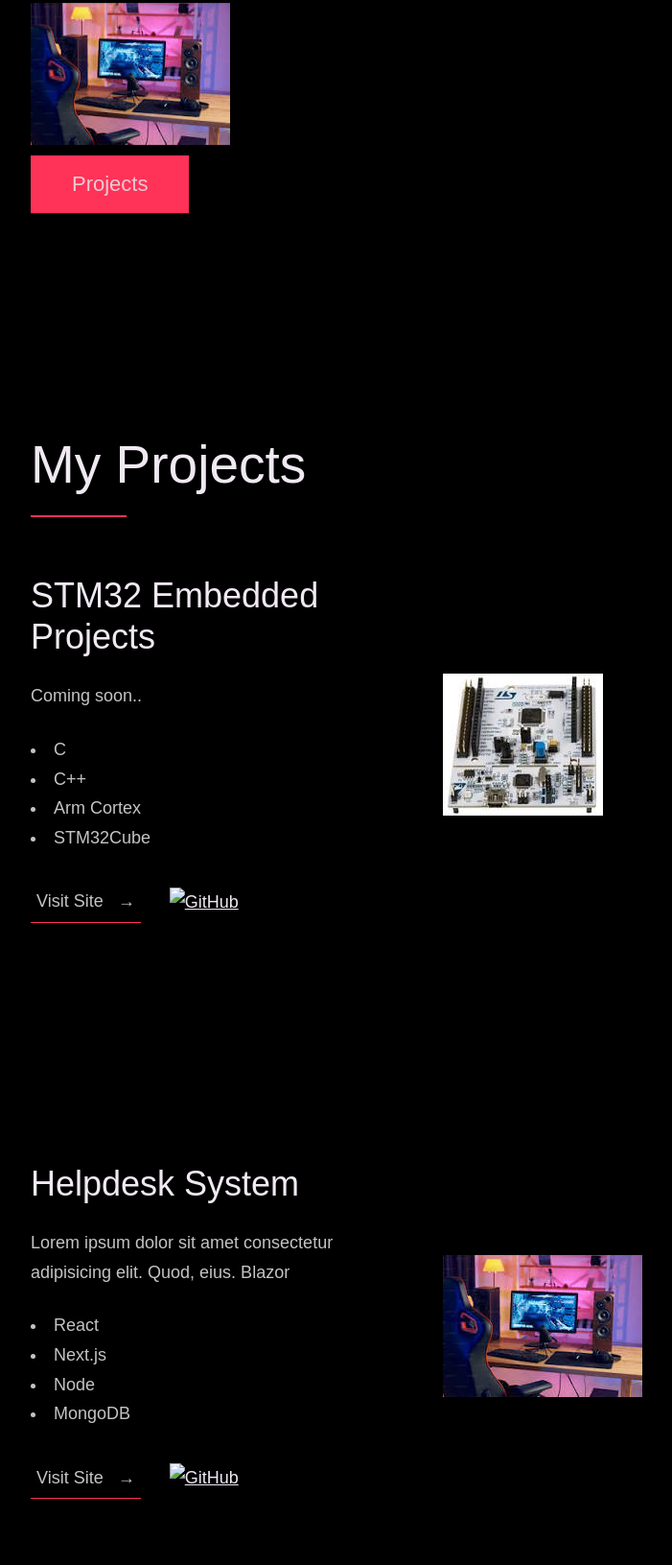
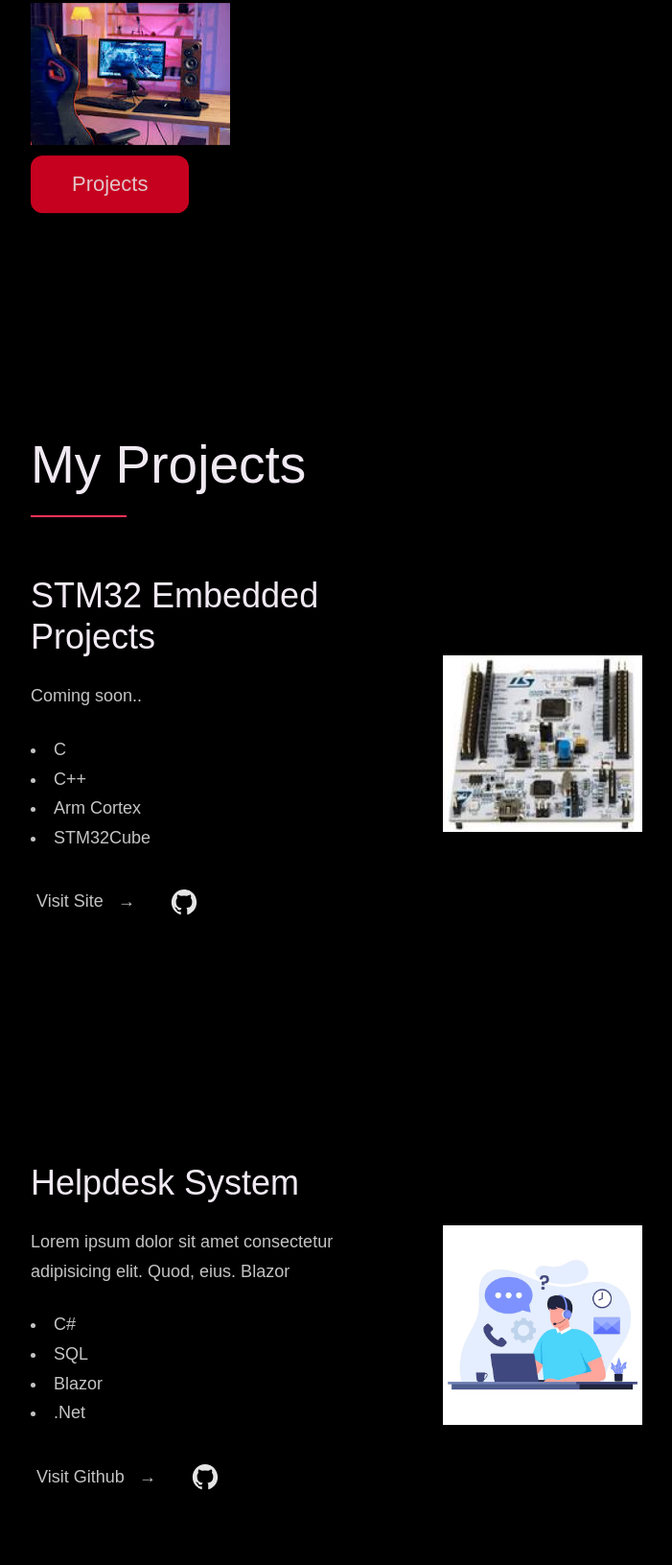
Before and after one commit to adamc109/Websites, a plain HTML site: page index.html in a window 1280 px wide. Shown: the part 469-2100 px from the top of the page at 96% size, without its empty margins (58-759 px from the left). Drawn offline with Linux system fonts and the light colour scheme; a web font is replaced by a local one.

Commit message:
Add new style colours

```diff
--- a/index.css
+++ b/index.css
@@ -188,7 +188,7 @@ p {
 /* --------------------------------------- */
 
 a {
-    color: var(--white);
+    color: var(--pink);
     font-weight: 400;
     font-family: 'Jost', sans-serif;
     transition: all .2s;
@@ -219,8 +219,9 @@ body:not(.user-is-tabbing) a:focus {
     padding: 1rem 4.2rem;
     text-decoration: none;
     color: inherit;
-    border: 1px solid  var(--pink);
+    border: 1px solid  #C6011F;
     font-weight: 400;
+    border-radius: 12px;
 }
 
 .btn:focus {
@@ -234,7 +235,7 @@ body:not(.user-is-tabbing) a:focus {
     top: 0;
     left: 0;
     right: 100%;
-    background: var(--white);
+    background: #C6011F;
     height: 100%;
     z-index: -1;
     transition: all 0.2s cubic-bezier(1, 0.68, 0.16, 0.9);
@@ -247,7 +248,7 @@ body:not(.user-is-tabbing) a:focus {
 }
 
 .btn--pink {
-    background: var(--pink);
+    background: #C6011F;
     transition: all 0.2s;
 }
 
@@ -266,7 +267,7 @@ body:not(.user-is-tabbing) a:focus {
     padding: .6rem;
     color: inherit;
     text-decoration: none;
-    border-bottom: 1px solid var(--pink);
+
 }
 
 .link__text::after {
@@ -289,7 +290,8 @@ body:not(.user-is-tabbing) a:focus {
 .link__text:hover::after,
 .link__text:focus:after {
     right: 0;
-    background: var(--pink);
+    background: #C6011F;
+    border-radius: 4px;
 }
 
 .link__text span {
--- a/index.html
+++ b/index.html
@@ -81,16 +81,16 @@
               </ul>
 
               <div class="work__links">
-                <a href="https://nisar.surge.sh" target="_blank" class="link__text">
+                <a href="" target="_blank" class="link__text">
                   Visit Site <span>&rarr;</span>
                 </a>
-                <a href="https://github.com/nisarhassan12/portfolio" title="View Source Code" target="_blank">
-                  <img src="./images/github.svg" class="work__code" alt="GitHub">
+                <a href="" title="View Source Code" target="_blank">
+                  <img src="github.svg" class="work__code" alt="GitHub">
                 </a>
               </div>
             </div>
             <div class="work__image-box">
-              <img src="Nucleo.jpg" class="work__image" alt="Project 1" />
+              <img src="Nucleo.jpg" class="work__image" alt="Project 1" style="width:208px;height:208px"/>
             </div>
           </div>
 
@@ -102,23 +102,23 @@
                 eius. Blazor
               </p>
               <ul class="work__list">
-                <li>React</li>
-                <li>Next.js</li>
-                <li>Node</li>
-                <li>MongoDB</li>
+                <li>C#</li>
+                <li>SQL</li>
+                <li>Blazor</li>
+                <li>.Net</li>
               </ul>
 
               <div class="work__links">
                 <a href="#" class="link__text">
-                  Visit Site <span>&rarr;</span>
+                  Visit Github <span>&rarr;</span>
                 </a>
                 <a href="#">
-                  <img src="./images/github.svg" class="work__code" title="View Source Code" alt="GitHub">
+                  <img src="github.svg" class="work__code" title="View Source Code" alt="GitHub">
                 </a>
               </div>
             </div>
             <div class="work__image-box">
-              <img src="PC.jpg" class="work__image" alt="Project 1" />
+              <img src="HelpDesk.avif" class="work__image" alt="Project 1" style="width:208px;height:208px" />
             </div>
           </div>
 
@@ -138,10 +138,10 @@
 
               <div class="work__links">
                 <a href="#" class="link__text">
-                  Visit Site <span>&rarr;</span>
+                  Visit Github <span>&rarr;</span>
                 </a>
                 <a href="#">
-                  <img src="PC.jpg" class="work__code" title="View Source Code" alt="GitHub">
+                  <img src="github.svg" class="work__code" title="View Source Code" alt="GitHub">
                 </a>
               </div>
             </div>
@@ -157,7 +157,7 @@
 
     <section class="client" id="clients">
       <div class="row">
-        <h2>Clients</h2>
+        <h2>LeetCode</h2>
         <div class="client__logos">
           <!-- Add logos of the clients or companies you'have worked with. -->
           <img src="./images/ronjones.png" class="client__logo" alt="Company 2" />
```
Also changed, not shown: HelpDesk.avif (added), github.svg (added).
